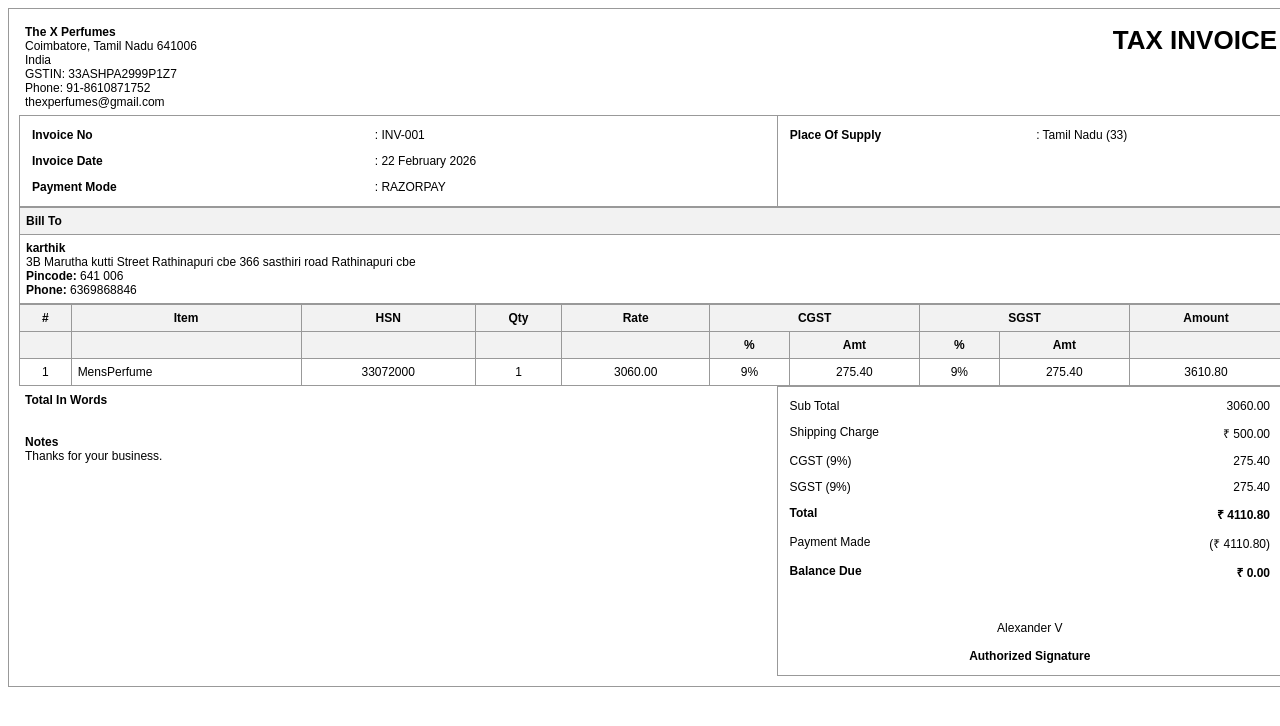
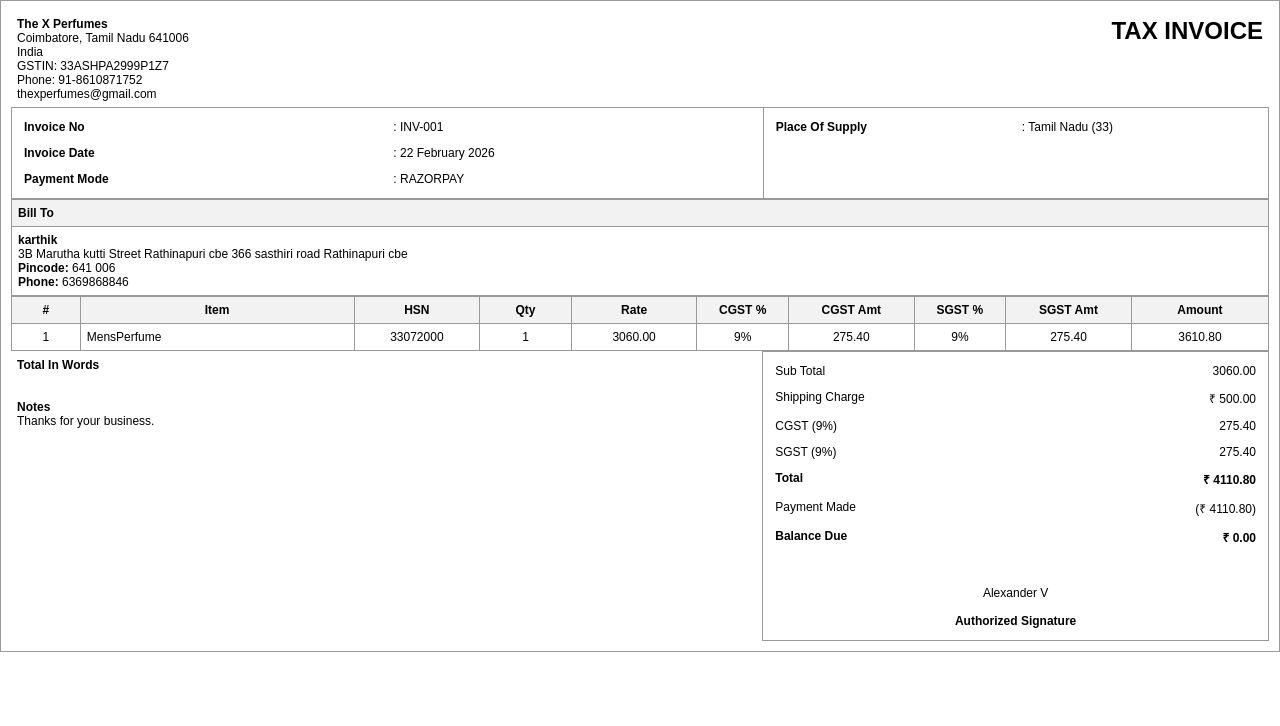
Before and after one commit to thexperfumes/backend, a Django app: template orders/templates/tax_invoice.html in a window 1280 px wide. Shown: the top 726 px of the page. Run offline with Django 4.2, Linux system fonts and the light colour scheme; the template is opened without the code that fills it: values that come from a table or form of the project are taken from there, others are empty; data comes from the database, SQL or seed files in the repository.

Commit message:
invoice pdf code

```diff
--- a/orders/templates/tax_invoice.html
+++ b/orders/templates/tax_invoice.html
@@ -4,47 +4,97 @@
     <meta charset="UTF-8">
     <title>Tax Invoice</title>
     <style>
+        @page {
+            size: A4;
+            margin: 12mm;
+        }
+
         body {
             font-family: Arial, sans-serif;
             font-size: 12px;
             color: #000;
+            margin: 0;
+            padding: 0;
         }
+
         .invoice-box {
             width: 100%;
             border: 1px solid #999;
             padding: 10px;
+            box-sizing: border-box;
         }
+
         table {
             width: 100%;
             border-collapse: collapse;
+            table-layout: fixed;
         }
+
         td, th {
             border: 1px solid #999;
             padding: 6px;
             vertical-align: top;
+            word-wrap: break-word;
         }
+
         .no-border {
             border: none !important;
         }
-        .text-right { text-align: right; }
-        .text-left { text-align: left; }
-        .text-center { text-align: center; }
-        .bold { font-weight: bold; }
-        .title { font-size: 26px; font-weight: bold; text-align: right; }
-        .section-title { background: #f2f2f2; font-weight: bold; }
-        .signature { height: 70px; text-align: center; vertical-align: bottom; }
+
+        .text-right {
+            text-align: right;
+        }
+
+        .text-left {
+            text-align: left;
+        }
+
+        .text-center {
+            text-align: center;
+        }
+
+        .bold {
+            font-weight: bold;
+        }
+
+        .title {
+            font-size: 24px;
+            font-weight: bold;
+            text-align: right;
+        }
+
+        .section-title {
+            background: #f2f2f2;
+            font-weight: bold;
+        }
+
+        .signature {
+            height: 70px;
+            text-align: center;
+            vertical-align: bottom;
+        }
+
+        .logo {
+            display: block;
+            height: 60px;
+            margin-bottom: 10px;
+        }
+
+        .small-space {
+            height: 8px;
+        }
     </style>
 </head>
 <body>
 
 <div class="invoice-box">
 
-    <!-- HEADER -->
     <table>
         <tr>
-            <td class="no-border">
-                <!-- Logo -->
-                <!-- <img src="{{ logo_path }}" height="60" style="display: block;"><br><br> -->
+            <td class="no-border" style="width: 60%;">
+                {% if logo_path %}
+                <img src="{{ logo_path }}" alt="Logo" class="logo">
+                {% endif %}
 
                 <strong>The X Perfumes</strong><br>
                 Coimbatore, Tamil Nadu 641006<br>
@@ -53,16 +103,15 @@
                 Phone: 91-8610871752<br>
                 thexperfumes@gmail.com
             </td>
-            <td class="no-border title">
+            <td class="no-border title" style="width: 40%;">
                 TAX INVOICE
             </td>
         </tr>
     </table>
 
-    <!-- INVOICE META -->
     <table>
         <tr>
-            <td width="60%">
+            <td style="width: 60%;">
                 <table>
                     <tr>
                         <td class="no-border bold">Invoice No</td>
@@ -78,7 +127,7 @@
                     </tr>
                 </table>
             </td>
-            <td width="40%">
+            <td style="width: 40%;">
                 <table>
                     <tr>
                         <td class="no-border bold">Place Of Supply</td>
@@ -89,7 +138,6 @@
         </tr>
     </table>
 
-    <!-- BILL TO -->
     <table>
         <tr>
             <td class="section-title">Bill To</td>
@@ -104,23 +152,18 @@
         </tr>
     </table>
 
-    <!-- ITEMS -->
     <table>
         <tr class="section-title text-center">
-            <th>#</th>
-            <th>Item</th>
-            <th>HSN</th>
-            <th>Qty</th>
-            <th>Rate</th>
-            <th colspan="2">CGST</th>
-            <th colspan="2">SGST</th>
-            <th>Amount</th>
-        </tr>
-        <tr class="section-title text-center">
-            <th></th><th></th><th></th><th></th><th></th>
-            <th>%</th><th>Amt</th>
-            <th>%</th><th>Amt</th>
-            <th></th>
+            <th style="width: 5%;">#</th>
+            <th style="width: 23%;">Item</th>
+            <th style="width: 10%;">HSN</th>
+            <th style="width: 7%;">Qty</th>
+            <th style="width: 10%;">Rate</th>
+            <th style="width: 7%;">CGST %</th>
+            <th style="width: 10%;">CGST Amt</th>
+            <th style="width: 7%;">SGST %</th>
+            <th style="width: 10%;">SGST Amt</th>
+            <th style="width: 11%;">Amount</th>
         </tr>
 
         {% for item in order.items.all %}
@@ -136,13 +179,16 @@
             <td>{{ item.sgst_amount }}</td>
             <td>{{ item.total_amount }}</td>
         </tr>
+        {% empty %}
+        <tr>
+            <td colspan="10" class="text-center">No items found</td>
+        </tr>
         {% endfor %}
     </table>
 
-    <!-- TOTALS -->
     <table>
         <tr>
-            <td width="60%" class="no-border">
+            <td class="no-border" style="width: 60%; vertical-align: top;">
                 <strong>Total In Words</strong><br>
                 {{ order.total_in_words }}<br><br>
 
@@ -150,7 +196,7 @@
                 Thanks for your business.
             </td>
 
-            <td width="40%">
+            <td style="width: 40%; vertical-align: top;">
                 <table>
                     <tr>
                         <td class="no-border">Sub Total</td>
--- a/requirements.txt
+++ b/requirements.txt
@@ -20,3 +20,4 @@ requests==2.32.5
 
 wheel
 pandas==2.3.3
+weasyprint
```
Also changed, not shown: orders/utils/generate_invoice_pdf.py (+21 -34 lines), orders/utils/send_invoice_email.py (+10 -13 lines), orders/utils/send_order_email_admin.py (+22 -11 lines).
